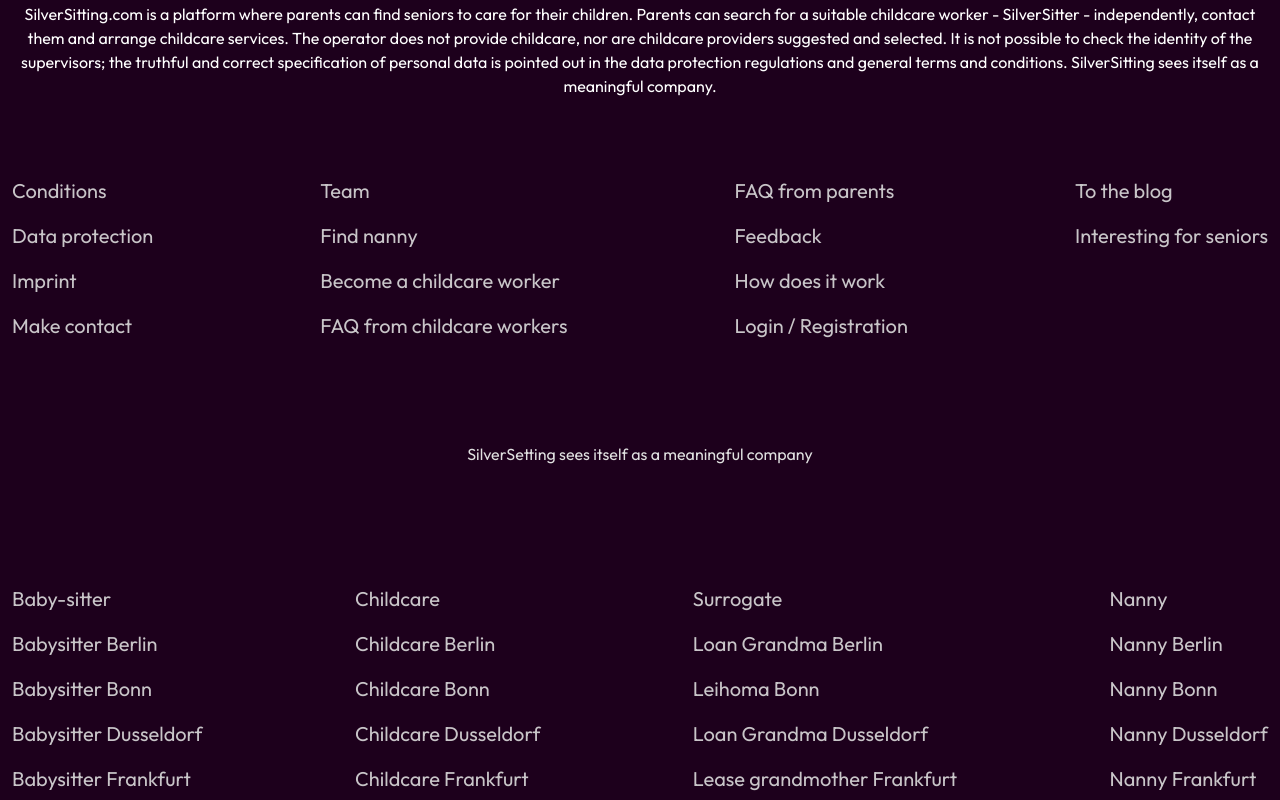
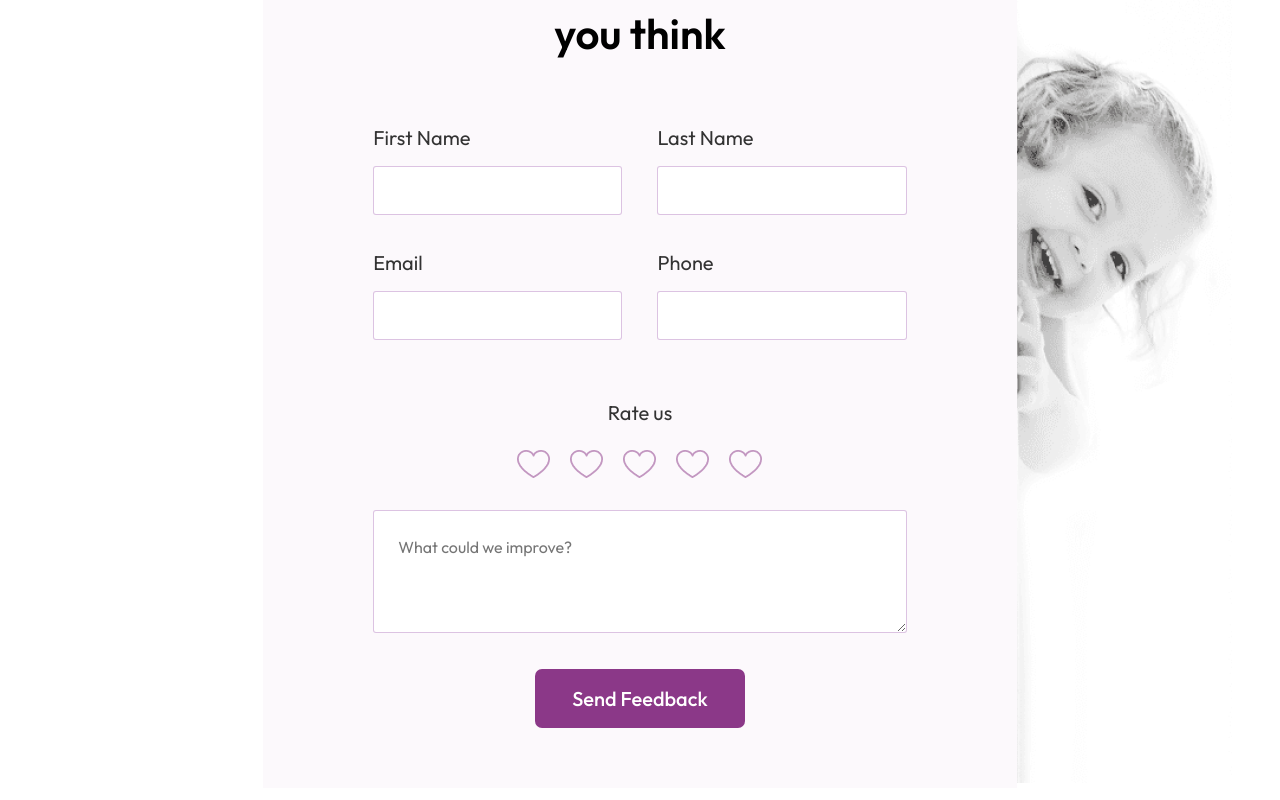
Before and after one commit to MamtazDev/silver-sitting-nextjs, a Next.js app: page /feedback in a window 1280 px wide. Shown: the part 360-1160 px from the top of the page. Built offline with nearby package versions, Linux system fonts and the light colour scheme.

Commit message:
feedback page

```diff
--- a/components/Header/Header.js
+++ b/components/Header/Header.js
@@ -26,7 +26,7 @@
               <option value="eng">ENG</option>
               <option value="1">One</option>
             </Form.Select>
-            <Link className="login-btn" href="#memes">
+            <Link className="login-btn" href="/login">
               Login
             </Link>
           </Nav>
--- a/pages/feedback.js
+++ b/pages/feedback.js
@@ -1,7 +1,62 @@
+import Meta from "@/components/Shared/Meta";
 import React from "react";
+import styles from "@/styles/Feedback.module.css";
+import child from "../public/assets/images/feedbackChild.png";
+import love from "../public/assets/icons/love.png";
 
 const Feedback = () => {
-  return <section>This is feedback</section>;
+  return (
+    <>
+      <Meta>Feedback</Meta>
+      <section className={`container mx-auto ${styles.feedbackMainContainer}`}>
+        <div className={styles.emptyContainer}></div>
+        <div className={styles.formContainer}>
+          <form>
+            <h2>We would like to know what you think</h2>
+            <div className={styles.inputContainer}>
+              <div>
+                <label>First Name</label>
+                <input type="text" />
+              </div>
+              <div>
+                <label>Last Name</label>
+                <input type="text" />
+              </div>
+              <div>
+                <label>Email</label>
+                <input type="text" />
+              </div>
+              <div>
+                <label>Phone</label>
+                <input type="text" />
+              </div>
+            </div>
+
+            <div className={styles.ratingContainer}>
+              <div>
+                <h6>Rate us</h6>
+                <div>
+                  <img src={love.src} alt="" />
+                  <img src={love.src} alt="" />
+                  <img src={love.src} alt="" />
+                  <img src={love.src} alt="" />
+                  <img src={love.src} alt="" />
+                </div>
+              </div>
+            </div>
+
+            <textarea placeholder="What could we improve?" />
+            <div className={styles.buttonContainer}>
+              <button className="btn">Send Feedback</button>
+            </div>
+          </form>
+        </div>
+        <div className={styles.imageContainer}>
+          <img src={child.src} alt="" />
+        </div>
+      </section>
+    </>
+  );
 };
 
 export default Feedback;
--- /dev/null
+++ b/styles/Feedback.module.css
@@ -0,0 +1,103 @@
+.feedbackMainContainer {
+  display: flex;
+  margin-top: 120px;
+  margin-bottom: 140px;
+}
+
+.emptyContainer {
+  width: 20%;
+}
+.formContainer {
+  width: 60%;
+}
+
+.formContainer form {
+  padding: 60px 110px;
+  background-color: #fcf9fc;
+}
+.formContainer form h2 {
+  text-align: center;
+  font-weight: 600;
+  font-size: 42px;
+  line-height: 150%;
+  text-align: center;
+  color: #000000;
+  margin-bottom: 60px;
+}
+
+.formContainer form label {
+  font-weight: 400;
+  font-size: 20px;
+  line-height: 25px;
+  color: #333333;
+}
+
+.imageContainer {
+  width: 20%;
+}
+
+.imageContainer img {
+  object-fit: contain;
+}
+.inputContainer {
+  display: grid;
+  grid-template-columns: repeat(2, 1fr);
+  gap: 35px;
+}
+.inputContainer input {
+  width: 100%;
+  height: 49px;
+  margin-top: 15px;
+  background: #ffffff;
+  border: 1px solid rgba(168, 106, 183, 0.4);
+  border-radius: 3px;
+}
+
+.ratingContainer {
+  margin-top: 60px;
+  display: flex;
+  justify-content: center;
+  align-items: center;
+  margin-bottom: 32px;
+}
+
+.ratingContainer h6 {
+  text-align: center;
+  font-weight: 400;
+  font-size: 20px;
+  line-height: 25px;
+  color: #333333;
+  margin-bottom: 25px;
+}
+
+.ratingContainer img {
+  margin-left: 10px;
+  margin-right: 10px;
+}
+
+.formContainer form textarea {
+  width: 100%;
+  padding: 24px;
+  height: 123px;
+  background: #ffffff;
+  border: 1px solid rgba(168, 106, 183, 0.4);
+  border-radius: 3px;
+}
+
+.formContainer form textarea:focus-visible {
+  outline: none;
+}
+
+.buttonContainer {
+  text-align: center;
+  margin-top: 30px;
+}
+.buttonContainer button {
+  background: #8b3888;
+  border-radius: 7px;
+  font-weight: 500;
+  font-size: 20px;
+  line-height: 25px;
+  color: #ffffff;
+  padding: 16px 36px;
+}
```
Also changed, not shown: public/assets/icons/love.png (added), public/assets/images/feedbackChild.png (added).
